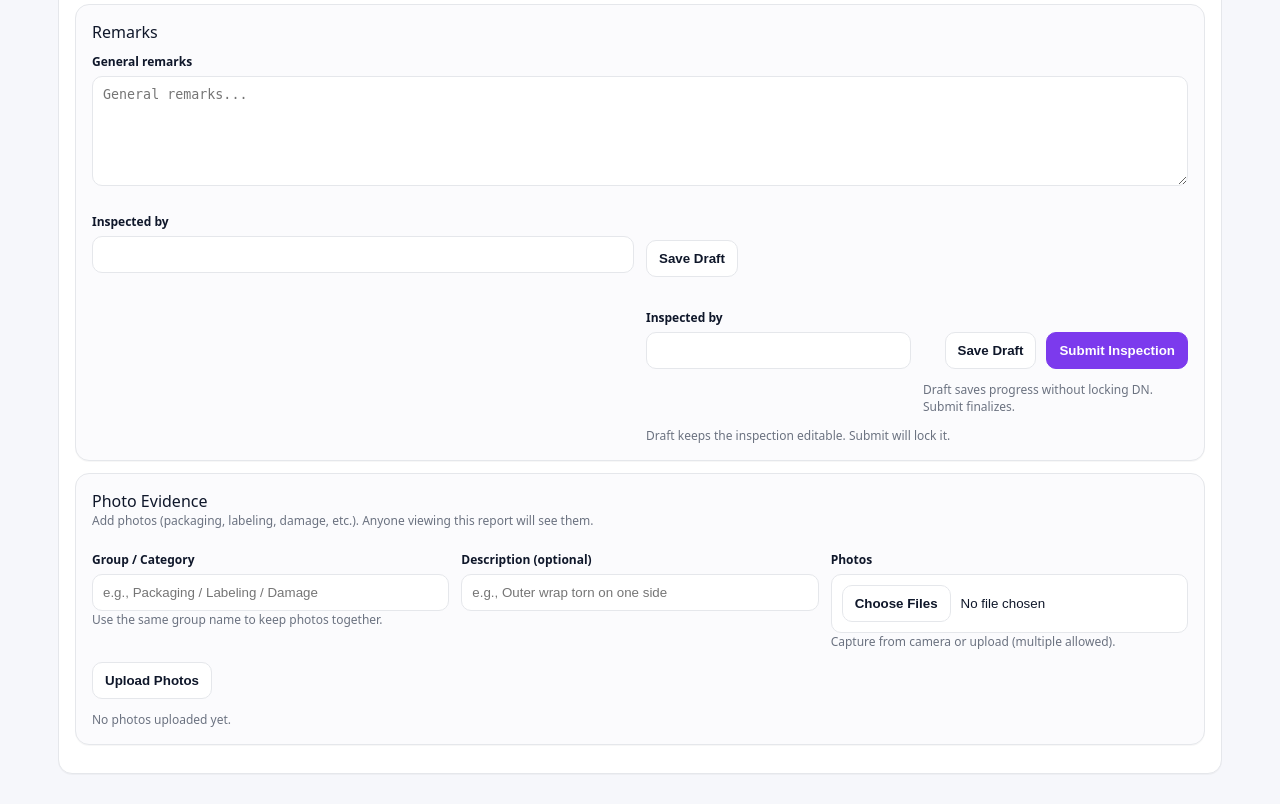
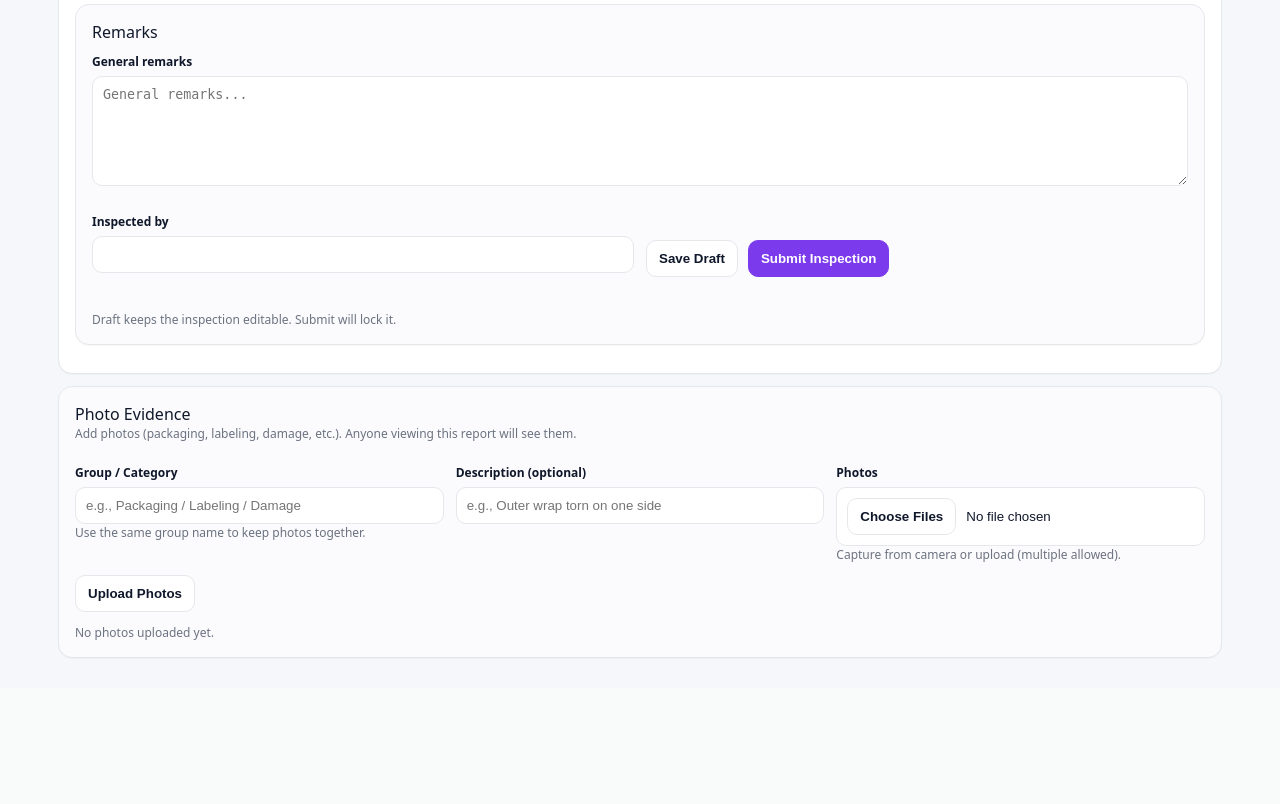
Before and after one commit to paintgree/inspection-erp-liner, a FastAPI app: template app/templates/mrr_inspection.html in a window 1280 px wide. Shown: the part 918-1722 px from the top of the page. After the commit the page ends 1576 px from the top, so only its background shows below. Run offline with FastAPI, Linux system fonts and the light colour scheme; the template is opened without the code that fills it, so the values that code supplies are empty; parts of the project's set-up code (start-up, migrations or seed data) failed here and were passed over.

Commit message:
Update mrr_inspection.html

```diff
--- a/app/templates/mrr_inspection.html
+++ b/app/templates/mrr_inspection.html
@@ -303,35 +303,19 @@
         <div>
           <label>&nbsp;</label>
           <div class="toolbar">
-            <!-- ✅ Draft + Submit -->
-            <button class="btn btn-secondary" type="submit" name="action" value="draft">
+            <!-- Default action is Draft -->
+            <input type="hidden" name="action" value="draft">
+
+            <button class="btn btn-secondary" type="submit">
               Save Draft
             </button>
 
-            <input type="hidden" name="action" id="inspection_action" value="submit">
+            <button class="btn btn-primary" type="submit" name="action" value="submit"
+                    onclick="return confirm('Submit this shipment inspection? After submit it will be locked.')">
+              Submit Inspection
+            </button>
+          </div>
 
-            <div class="grid2 mt">
-              <div>
-                <label>Inspected by</label>
-                <input name="inspected_by" value="{{ inspection_data.inspected_by if inspection_data and inspection_data.inspected_by else user.display_name }}">
-              </div>
-
-              <div>
-                <label>&nbsp;</label>
-                <div style="display:flex; gap:10px; justify-content:flex-end; flex-wrap:wrap;">
-                  <button class="btn btn-secondary" type="submit"
-                          onclick="document.getElementById('inspection_action').value='draft'">
-                    Save Draft
-                  </button>
-
-                  <button class="btn btn-primary" type="submit"
-                          onclick="document.getElementById('inspection_action').value='submit'">
-                    Submit Inspection
-                  </button>
-                </div>
-                <div class="muted tiny mt">Draft saves progress without locking DN. Submit finalizes.</div>
-              </div>
-            </div>
 
           </div>
 
```
